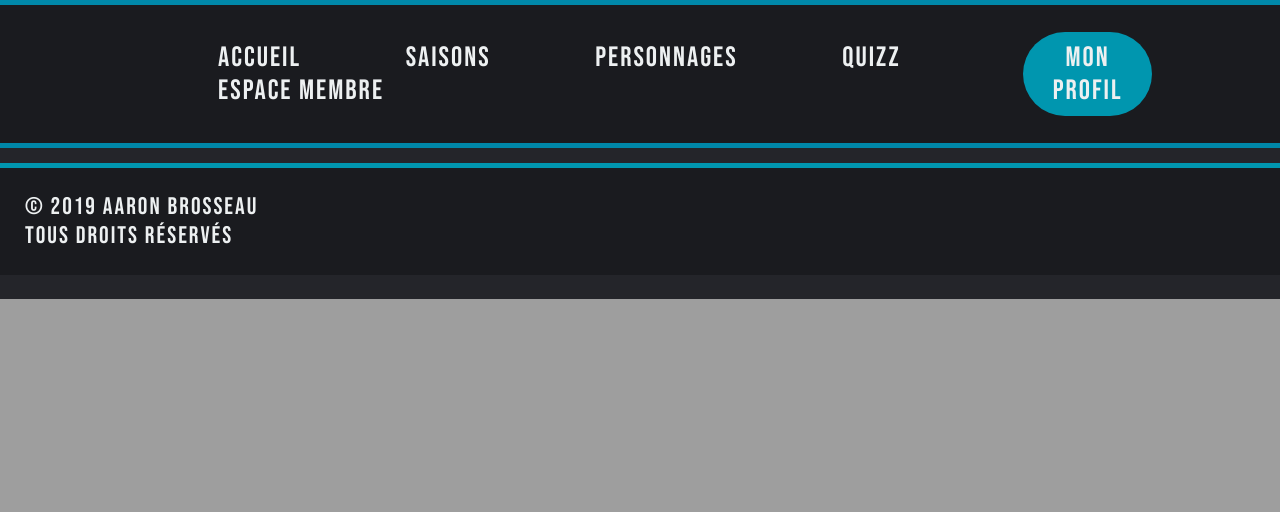
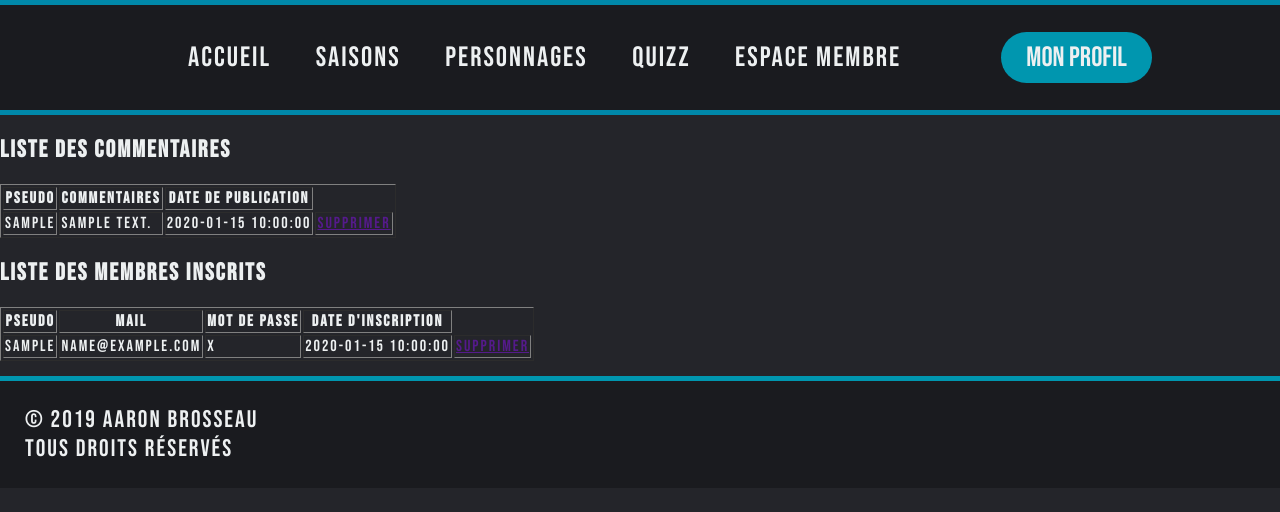
Before and after one commit to AaronBrs/PeakyBlindersWebsite, a PHP site: page /espacemembre.php in a window 1280 px wide. Shown: the part 960-1472 px from the top of the page. Before the commit the page ends 1259 px from the top, so only its background shows below. Run offline with PHP 8.4, Linux system fonts and the light colour scheme; the visitor is signed in with stand-in values (Sample User, id 1); tables that the repository leaves empty hold one stand-in row (values such as "Sample post").

Commit message:
Ajout de l'espace membre contenant la liste des membres et la liste des commentaires

```diff
--- a/css/style.css
+++ b/css/style.css
@@ -142,7 +142,7 @@ body{
 }
 .LiensMenus li{
   display: inline-block;
-  padding: 0px 50px;
+  padding: 0px 20px;
 }
 .LiensMenus li a{
   transition: all 0.3s ease 0s;
@@ -164,7 +164,7 @@ body{
   background-color: rgba(0, 150, 175, 0.8);
 }
 .BoutonProfil button{
-  letter-spacing: 2px;
+  letter-spacing: 0px;
   margin-left: 30px;
   padding: 9px 25px;
   border-radius: 50px;
--- a/editionprofil.php
+++ b/editionprofil.php
@@ -24,8 +24,8 @@ if((isset($_SESSION['id'])))
     }
     if(isset($_POST['newmdp1']) AND !empty($_POST['newmdp1']) AND isset($_POST['newmdp2']) AND !empty($_POST['newmdp2']) )
     {
-        $mdp1= sha1($_POST['newmdp1']);
-        $mdp2= sha1($_POST['newmdp2']);
+        $mdp1= htmlspecialchars($_POST['newmdp1']);
+        $mdp2= htmlspecialchars($_POST['newmdp2']);
         if($mdp1 == $mdp2)
         {
             $majmdp = $bdd -> prepare("UPDATE MEMBRES SET password = ? WHERE id = ?");
--- a/espacemembre.php
+++ b/espacemembre.php
@@ -46,7 +46,74 @@ if(isset($_SESSION['rang'])){
       }
       ?>
     </header>
+    <?php
+    $sql="SELECT pseudo,textComm,dateComm FROM MEMBRES M NATURAL JOIN COMMENTAIRES C WHERE C.idMembre=M.id ORDER BY dateComm DESC";
+    $reqaffichagecomm=$bdd->prepare($sql);
+    $reqaffichagecomm->execute();
+    $commentaires=array();
+    while($row = $reqaffichagecomm->fetch())
+      $commentaires[]=$row;
+    ?>
+    <h2>Liste des commentaires</h2>
+    <table border='1'>
+    <thead>
+      <tr>
+        <th>Pseudo</th>
+        <th>Commentaires</th>
+        <th>Date de publication</th>
+      </tr>
+    </thead>
+    <tbody>
+    <?php
+    foreach($commentaires as $commentaire):
+    ?>
+      <tr>
+        <td><?php echo $commentaire['pseudo'];?></td>
+        <td><?php echo $commentaire['textComm'];?></td>
+        <td><?php echo $commentaire['dateComm'];?></td>
+        <td><a href="">Supprimer</a></td>
+      </tr>
 
+    <?php
+    endforeach;
+    ?>
+    </tbody>
+    </table>
+    <?php
+    $sql="SELECT pseudo,mail,password,dateInscription FROM MEMBRES ORDER BY dateInscription DESC";
+    $reqaffichagemembres=$bdd->prepare($sql);
+    $reqaffichagemembres->execute();
+    $membres=array();
+    while($row = $reqaffichagemembres->fetch())
+      $membres[]=$row;
+    ?>
+    <h2>Liste des membres inscrits</h2>
+    <table border='1'>
+    <thead>
+      <tr>
+        <th>Pseudo</th>
+        <th>Mail</th>
+        <th>Mot de passe</th>
+        <th>Date d'inscription</th>
+      </tr>
+    </thead>
+    <tbody>
+    <?php
+    foreach($membres as $membre):
+    ?>
+      <tr>
+        <td><?php echo $membre['pseudo'];?></td>
+        <td><?php echo $membre['mail'];?></td>
+        <td><?php echo $membre['password'];?></td>
+        <td><?php echo $membre['dateInscription'];?></td>
+        <td><a href="">Supprimer</a></td>
+      </tr>
+
+    <?php
+    endforeach;
+    ?>
+    </tbody>
+    </table>
     <footer>
       <p>
       © 2019 Aaron BROSSEAU
--- a/profil.php
+++ b/profil.php
@@ -68,6 +68,7 @@ if((isset($_GET['id'])) AND ($_GET['id']>0))
         ?>
             <a href="editionprofil.php">Editer mon profil</a>
             <a href="deconnexion.php">Se déconnecter</a>
+            <a href="">Supprimer mon compte</a>
         <?php
         }
         ?>
```
